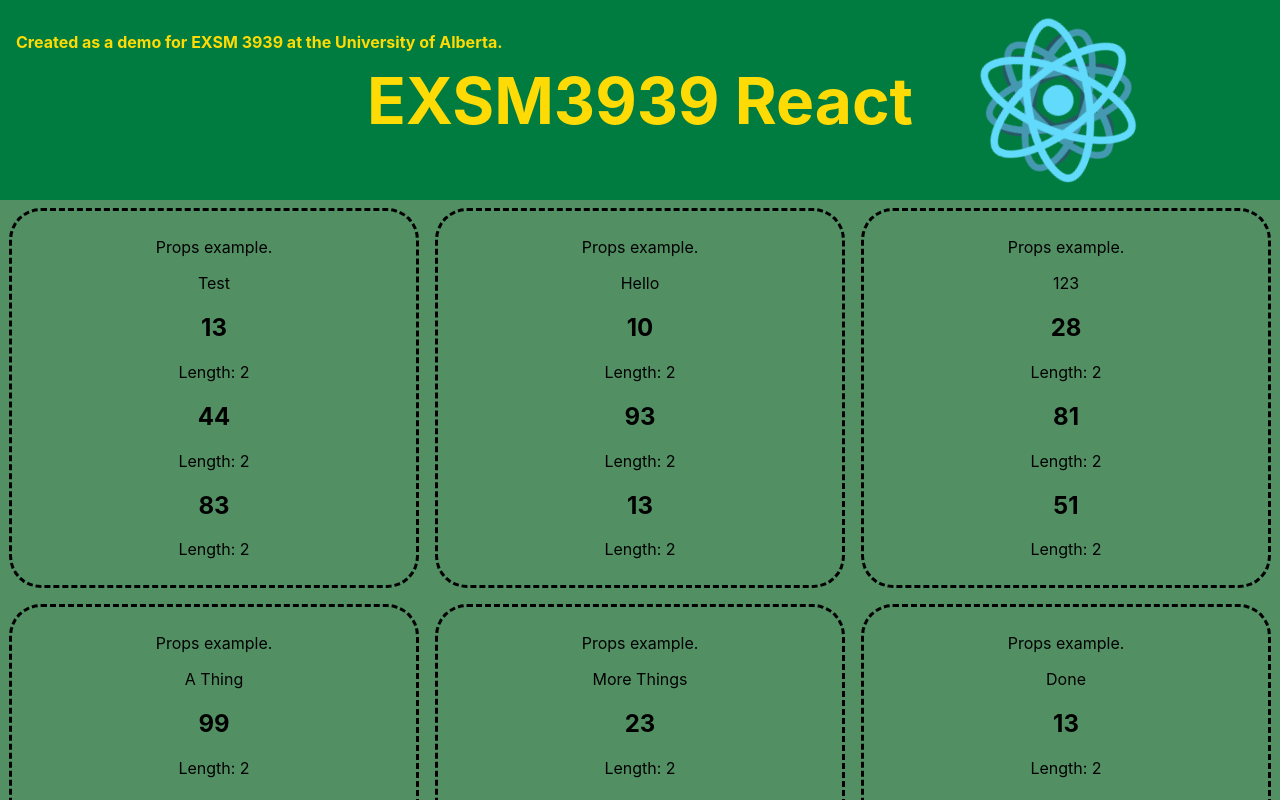
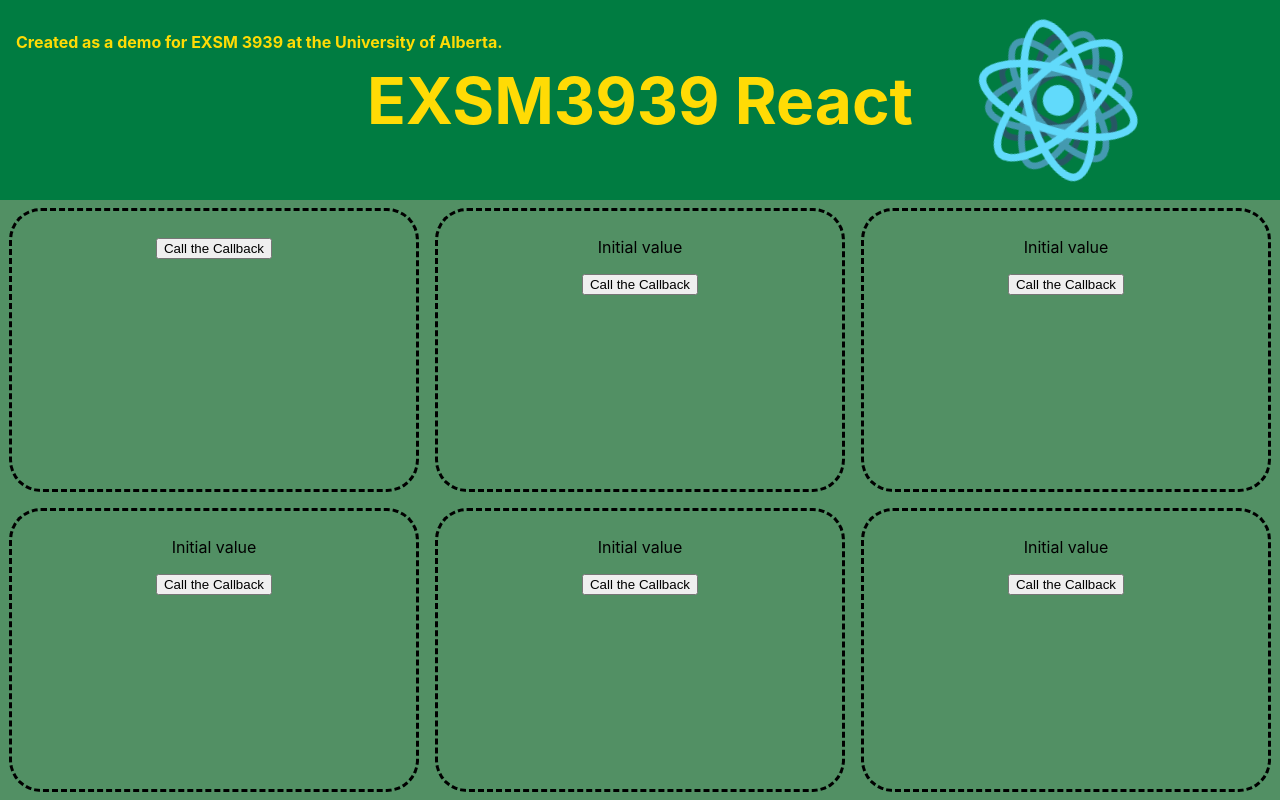
Before and after one commit to JamesonG-UAlberta/EXSM-3939-LEC-FA1-Fall-2022-React-Fundamentals, a React (Create React App) app in the folder my-app/: page / in a window 1280 px wide. Shown: the top 800 px of the page. Built offline with nearby package versions, Linux system fonts and the light colour scheme; the HTML template or start-up script is replaced by a standard one.

Commit message:
Callback demo;

```diff
--- a/my-app/src/App.js
+++ b/my-app/src/App.js
@@ -14,6 +14,11 @@
 
 function App() {
   const [thingsToRender, setThingsToRender] = useState(["Test", "Hello", "123", "A Thing", "More Things", "Done"]);
+  const [stateForChild, setStateForChild] = useState("Initial value");
+
+  const doSomethingInApp = () => {
+    setStateForChild((old) => old+"!");
+  }
 
   return (
     /* JSX snippets need a single root element (in this case the div). */
@@ -23,16 +28,12 @@
         <h1>EXSM3939 React</h1>
       </header>
       <main>
-        {thingsToRender.map(x => <ExampleProps example={x} array={[Math.floor(Math.random()*100), Math.floor(Math.random()*100), Math.floor(Math.random()*100)]} />)}
-
-      {/*
-        <ExampleProps example="Testing" array={[1, 10, 100, 1000]}/>
-        <ExampleProps example="Hello, World!" />
-        <ExampleProps example="This is a prop value!" />
-        <ExampleProps example="12345" />
-        <ExampleProps array={["Hello","World","Today","Is","Great"]} />
-        <ExampleProps />
-  */}
+        <ExampleCallback callback={doSomethingInApp}  />
+        <ExampleCallback anExampleProp={stateForChild} />
+        <ExampleCallback anExampleProp={stateForChild} />
+        <ExampleCallback anExampleProp={stateForChild} />
+        <ExampleCallback anExampleProp={stateForChild} />
+        <ExampleCallback anExampleProp={stateForChild} />
       </main>
       <aside>
         <p>Created as a demo for EXSM 3939 at the University of Alberta.</p>
--- a/my-app/src/Components/ExampleCallback.js
+++ b/my-app/src/Components/ExampleCallback.js
@@ -1,8 +1,10 @@
 import {useState} from 'react';
 
 function ExampleCallback(props) {
+
     return (
         <div id="exampleCallback" className='exampleComponent'>
+            <p>{props.anExampleProp}</p>
             <button onClick={props.callback}>Call the Callback</button>
         </div>
     );
```
